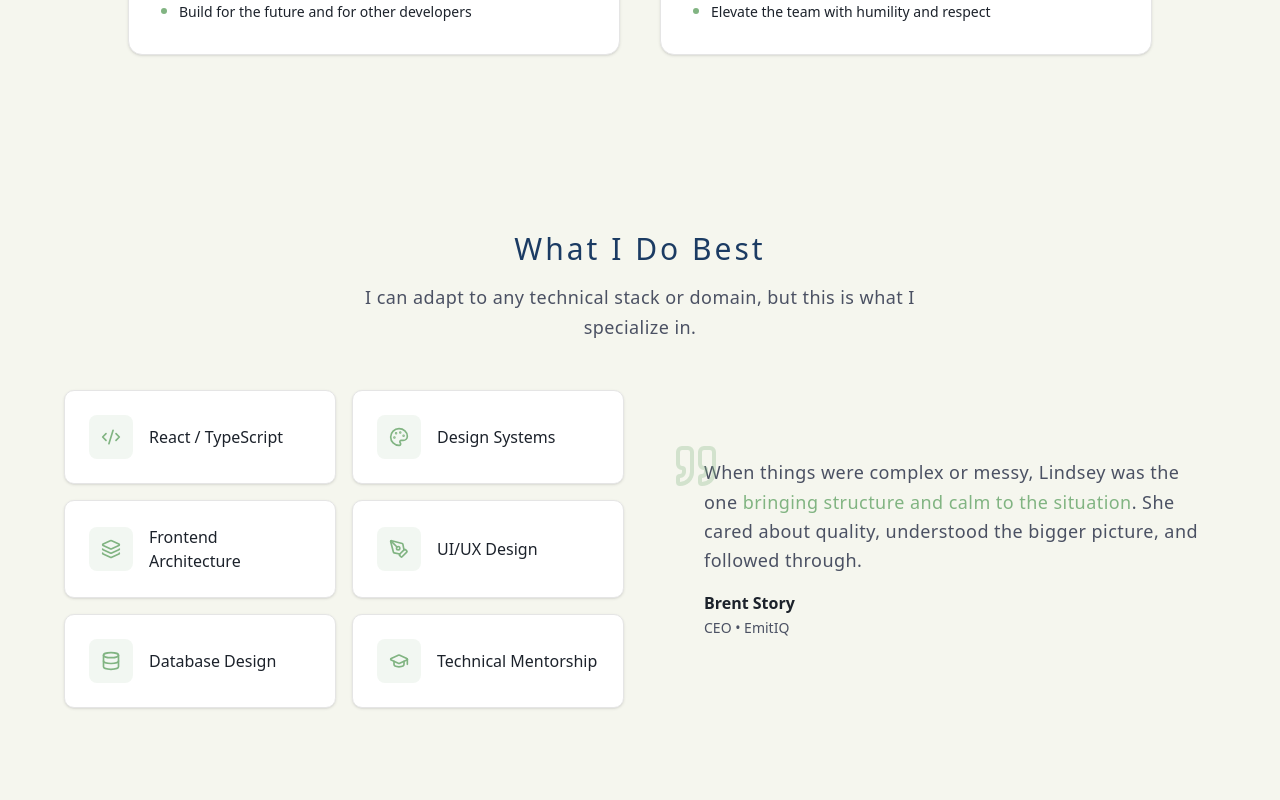
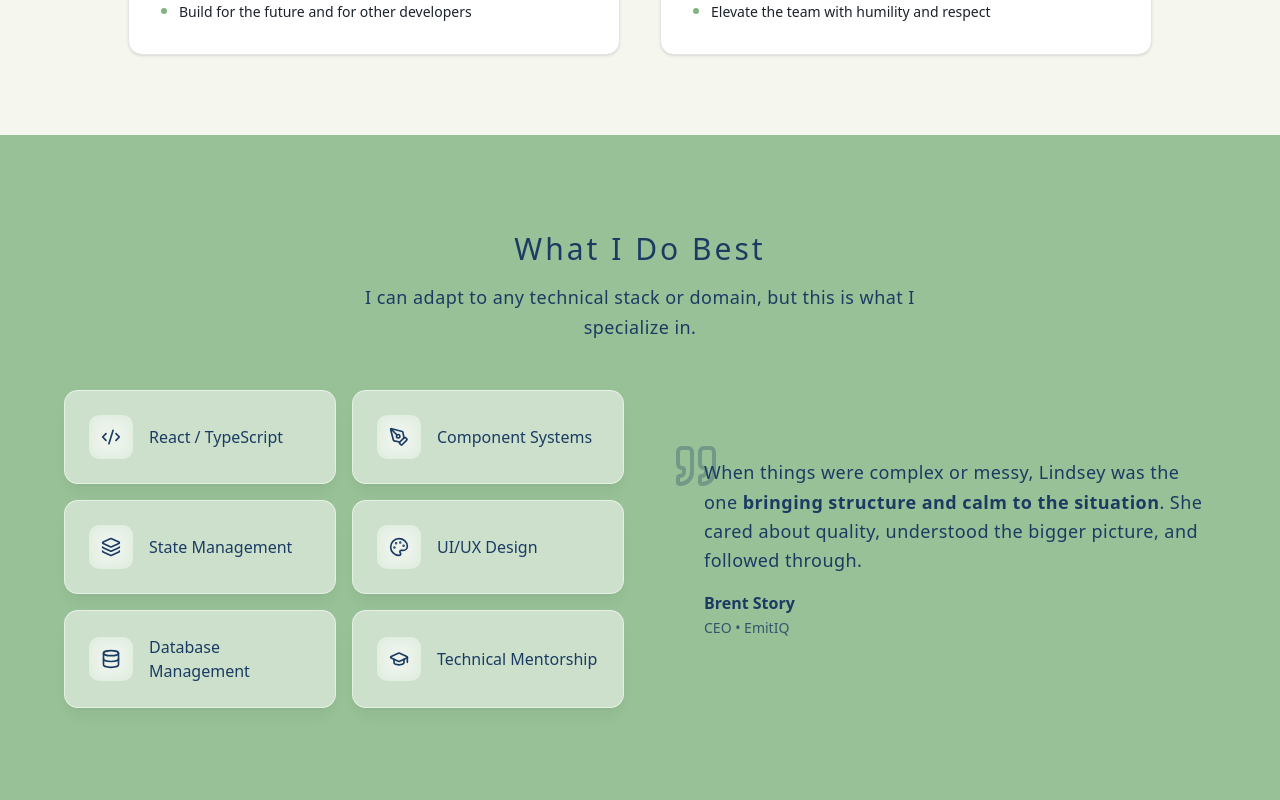
Before and after one commit to lbellman/software-portfolio, a Next.js app: page / in a window 1280 px wide. Shown: the part 1520-2320 px from the top of the page. Built offline with nearby package versions, Linux system fonts and the light colour scheme.

Commit message:
Add primary background to What I Do Best section

```diff
--- a/components/FlatTestimonial.tsx
+++ b/components/FlatTestimonial.tsx
@@ -8,24 +8,36 @@ export type FlatTestimonialProps = {
   title: string;
   highlight?: string;
   size?: FlatTestimonialSize;
+  /** Use when the testimonial sits on a primary background so text uses primary-foreground */
+  onPrimaryBackground?: boolean;
 };
 
 const sizeStyles = {
   default: {
     blockquote: "py-4 pl-14 md:py-8 md:pl-20",
     icon: "left-4 top-4 h-16 w-16 text-primary opacity-30 md:h-20 md:w-20",
+    iconOnPrimary:
+      "left-4 top-4 h-16 w-16 text-primary-foreground/30 md:h-20 md:w-20",
     quote:
       "text-lg font-medium leading-relaxed text-muted-foreground md:text-xl lg:text-3xl",
+    quoteOnPrimary:
+      "text-lg font-medium leading-relaxed text-primary-foreground md:text-xl lg:text-3xl",
     footer: "mt-6",
     title: "text-muted-foreground",
+    titleOnPrimary: "text-primary-foreground/80",
   },
   small: {
     blockquote: "py-2 pl-10 md:py-4 md:pl-12",
     icon: "left-4 top-0 h-10 w-10 text-primary opacity-30 md:h-12 md:w-12",
+    iconOnPrimary:
+      "left-4 top-0 h-10 w-10 text-primary-foreground/30 md:h-12 md:w-12",
     quote:
       "text-sm font-medium leading-relaxed text-muted-foreground md:text-base lg:text-lg",
+    quoteOnPrimary:
+      "text-sm font-medium leading-relaxed text-primary-foreground md:text-base lg:text-lg",
     footer: "mt-4",
     title: "text-sm text-muted-foreground",
+    titleOnPrimary: "text-sm text-primary-foreground/80",
   },
 };
 
@@ -35,17 +47,27 @@ export default function FlatTestimonial({
   title,
   highlight,
   size = "default",
+  onPrimaryBackground = false,
 }: FlatTestimonialProps) {
   const s = sizeStyles[size];
+  const iconClass = onPrimaryBackground ? s.iconOnPrimary : s.icon;
+  const quoteClass = onPrimaryBackground ? s.quoteOnPrimary : s.quote;
+  const titleClass = onPrimaryBackground ? s.titleOnPrimary : s.title;
+  const highlightClass = onPrimaryBackground
+    ? "font-semibold text-primary-foreground"
+    : "text-primary";
+  const nameClass = onPrimaryBackground
+    ? "block font-semibold text-primary-foreground"
+    : "block font-semibold text-foreground";
   return (
     <blockquote className="flex flex-col justify-center">
       <div className={`relative ${s.blockquote}`}>
-        <Quote aria-hidden className={`absolute ${s.icon}`} />
-        <p className={s.quote}>
+        <Quote aria-hidden className={`absolute ${iconClass}`} />
+        <p className={quoteClass}>
           {highlight ? (
             <>
               {quote.split(highlight)[0]}
-              <span className="text-primary">{highlight}</span>
+              <span className={highlightClass}>{highlight}</span>
               {quote.split(highlight)[1]}
             </>
           ) : (
@@ -54,8 +76,8 @@ export default function FlatTestimonial({
         </p>
         <footer className={s.footer}>
           <cite className="not-italic">
-            <span className="block font-semibold text-foreground">{name}</span>
-            <span className={s.title}>{title}</span>
+            <span className={nameClass}>{name}</span>
+            <span className={titleClass}>{title}</span>
           </cite>
         </footer>
       </div>
--- a/components/WhatIDoBestSection.tsx
+++ b/components/WhatIDoBestSection.tsx
@@ -16,10 +16,10 @@ const sectionId = "what-i-do-best";
 
 const technicalSkills: { label: string; icon: LucideIcon }[] = [
   { label: "React / TypeScript", icon: Code2 },
-  { label: "Design Systems", icon: Palette },
-  { label: "Frontend Architecture", icon: Layers },
-  { label: "UI/UX Design", icon: PenTool },
-  { label: "Database Design", icon: Database },
+  { label: "Component Systems", icon: PenTool },
+  { label: "State Management", icon: Layers },
+  { label: "UI/UX Design", icon: Palette },
+  { label: "Database Management", icon: Database },
   { label: "Technical Mentorship", icon: GraduationCap },
 ];
 
@@ -30,18 +30,18 @@ export default function WhatIDoBestSection() {
       ref={sectionRef}
       id={sectionId}
       aria-labelledby="what-i-do-best-heading"
-      className="w-full px-6 py-16 sm:py-20 md:py-24"
+      className="w-full px-6 py-16 sm:py-20 md:py-24 bg-primary/80"
     >
       <div
         className={`mx-auto max-w-6xl ${isVisible ? "animate-fade-up" : "opacity-0 translate-y-5"}`}
       >
         <h2
           id="what-i-do-best-heading"
-          className="mb-4 text-center tracking-widest text-secondary font-normal"
+          className="mb-4 text-center tracking-widest text-primary-foreground font-normal"
         >
           What I Do Best
         </h2>
-        <p className="mx-auto mb-10 max-w-xl text-center text-sm md:text-lg text-muted-foreground md:mb-12">
+        <p className="mx-auto mb-10 max-w-xl text-center text-sm md:text-lg text-primary-foreground md:mb-12">
           I can adapt to any technical stack or domain, but this is what I
           specialize in.
         </p>
@@ -52,12 +52,12 @@ export default function WhatIDoBestSection() {
             {technicalSkills.map(({ label, icon: Icon }, i) => (
               <div
                 key={i}
-                className="flex items-center gap-3 rounded-lg border border-border bg-card p-4 shadow-sm sm:gap-4 sm:p-5 md:p-6"
+                className="flex items-center gap-3 rounded-xl border border-white/50 bg-white/50 p-4 shadow-lg shadow-black/5 backdrop-blur-md sm:gap-4 sm:p-5 md:p-6"
               >
-                <div className="flex h-11 w-11 shrink-0 items-center justify-center rounded-md bg-primary/10 text-primary">
+                <div className="flex h-11 w-11 shrink-0 items-center justify-center rounded-lg bg-white/25 text-primary-foreground backdrop-blur-sm">
                   <Icon className="h-5 w-5" aria-hidden />
                 </div>
-                <span className="text-base font-medium text-foreground">
+                <span className="text-base font-medium text-primary-foreground">
                   {label}
                 </span>
               </div>
@@ -71,6 +71,7 @@ export default function WhatIDoBestSection() {
             size="small"
             title="CEO • EmitIQ"
             highlight="bringing structure and calm to the situation"
+            onPrimaryBackground
           />
         </div>
       </div>
```
